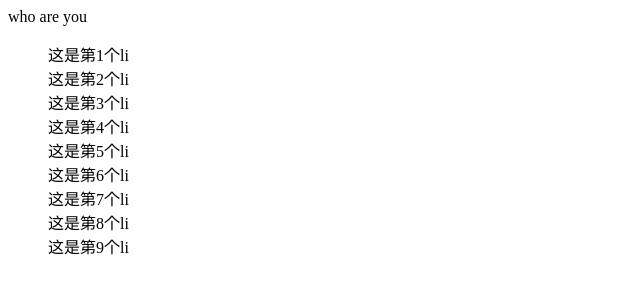
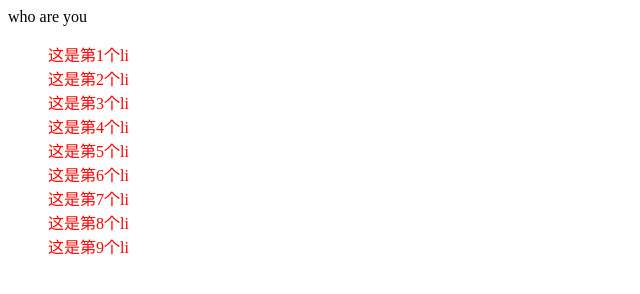
Before and after one commit to yyf118/gitdemo, a plain HTML site: page index.html in a window 1280 px wide. Shown: the whole page, without its empty margins (0-640 px from the left). Drawn offline with Linux system fonts and the light colour scheme.

Commit message:
zaicitijiao

```diff
--- a/index.html
+++ b/index.html
@@ -10,6 +10,10 @@
         ul,
         li {
             list-style: none;
+        }
+
+        li {
+            color: red;
         }
     </style>
 </head>
```
